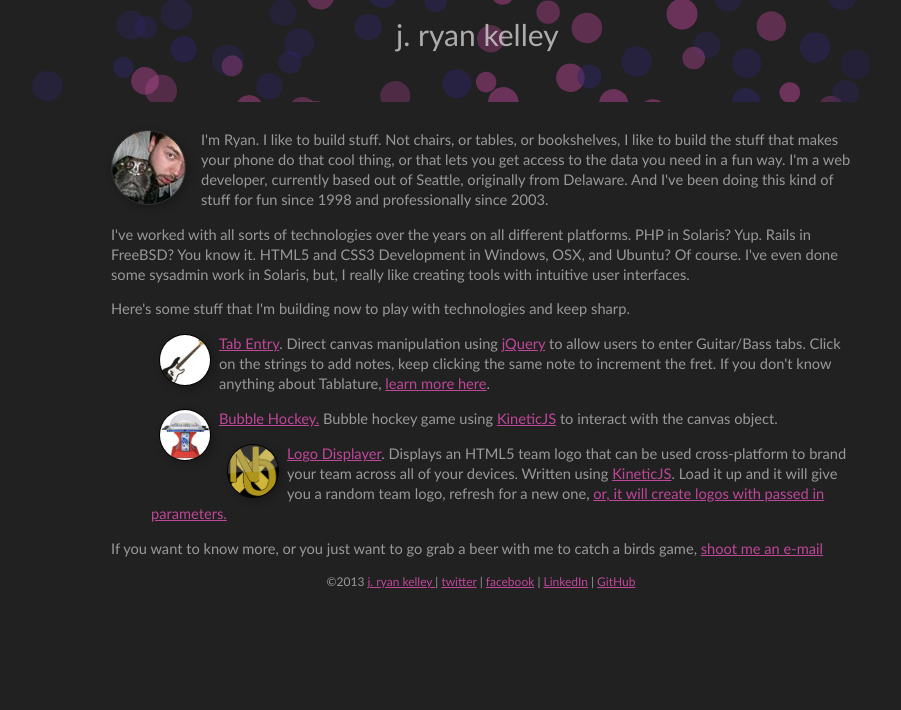
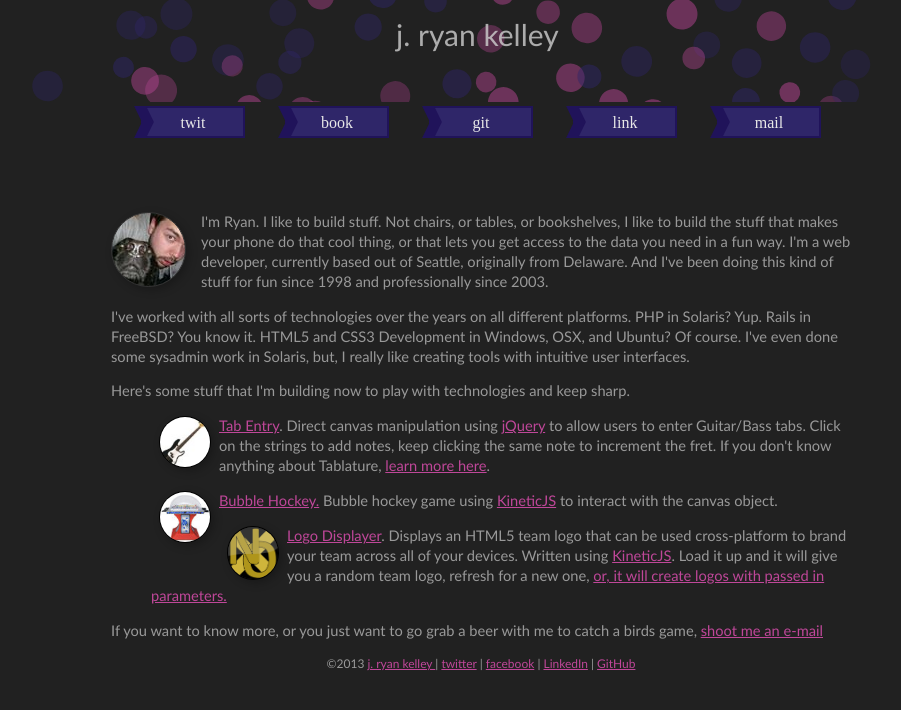
Before and after one commit to arcele/jryky, a PHP site: page / in a window 1280 px wide. Shown: the top 710 px of the page, without its empty margins (159-1060 px from the left). Run offline with PHP 8.4, Linux system fonts and the light colour scheme; a stand-in replaces the project's code that opens the database connection.

Commit message:
adding subnav header with some custom css shapes

```diff
--- a/css/jryky.css
+++ b/css/jryky.css
@@ -16,6 +16,59 @@ body {
 	overflow:hidden;
 }
 
+#subnav {
+	height:42px;
+	width:100%;
+	margin-top:100px;
+	z-index:4;
+}
+
+#subnav #links {
+	margin:auto;
+	width:720px;
+}
+
+#subnav a {
+	float:left;
+	width:100px;
+	height:28px;
+	line-height:30px;
+	margin:6px 20px;
+	text-decoration:none;
+	color:#e8e8e8;
+	text-align:center;
+	display:block;
+	position:relative;
+	background:#2f2669;
+	border:2px solid #20135a;
+}
+
+#subnav a:hover {
+	background:#20135a;
+	color:#f3f3f3;
+}
+
+#subnav a:before {
+	position:absolute;
+	content:'';
+	top:-2px;
+	left:-5px;
+	height:16px;
+	width:12px;
+	background: #20135a;
+	transform:skew(26deg);
+}
+#subnav a:after {
+	position:absolute;
+	content:'';
+	bottom:-2px;
+	left:-5px;
+	height:16px;
+	width:12px;
+	background: #20135a;
+	transform:skew(-26deg);
+}
+
 #bio {
 	width: 100%;
 	margin: 8px 20px;
@@ -28,7 +81,7 @@ body {
 	font-size:11pt;
 	width:780px;
 	margin:auto;
-	margin-top:130px;
+	margin-top:70px;
 	color:#999;
 	z-index:2;
 }
--- a/index.php
+++ b/index.php
@@ -16,6 +16,15 @@
 	include_once('util/analytics.php');
 ?>
     <div id="header"></div>
+    <div id="subnav">
+      <div id="links">
+        <a href="#">twit</a>
+        <a href="#">book</a>
+        <a href="#">git</a>
+        <a href="#">link</a>
+        <a href="#">mail</a>
+      </div>
+    </div>
     <div id="content">
       <section class="blurb">
 	<div class="profile_pic"></div>
```
